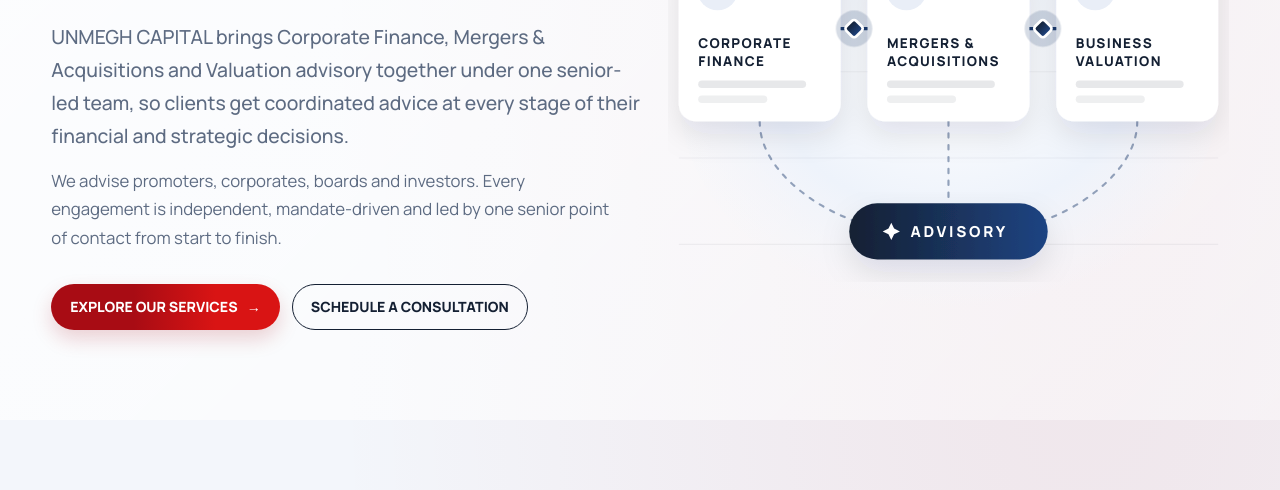
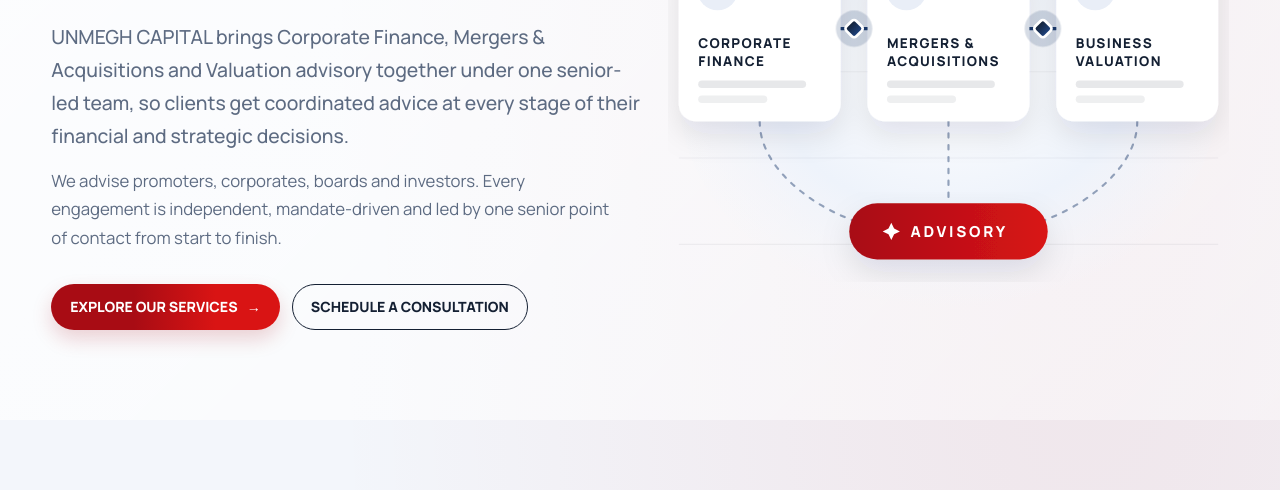
Before and after one commit to adityaunmegh/unmeghcapital, a plain HTML site: page index.html in a window 1280 px wide. Shown: the part 310-800 px from the top of the page. Drawn offline with Linux system fonts and the light colour scheme.

Commit message:
Hero illustration: make the Advisory badge red
Co-Authored-By: Claude Opus 5.5 <noreply@anthropic.com>
Claude-Session: https://claude.ai/code/session_01JH7xetkbMpwU1HwDGfB2HW

```diff
--- a/index.html
+++ b/index.html
@@ -63,6 +63,10 @@
                   <stop offset=".6" stop-color="#eef3fb" />
                   <stop offset="1" stop-color="#f3f6fb" stop-opacity="0" />
                 </radialGradient>
+                <linearGradient id="hi-badge" x1="0" y1="0" x2="1" y2="0">
+                  <stop offset="0" stop-color="#a80c14" />
+                  <stop offset="1" stop-color="#d91414" />
+                </linearGradient>
                 <linearGradient id="hi-red" x1="0" y1="0" x2="1" y2="0">
                   <stop offset="0" stop-color="#142033" />
                   <stop offset="1" stop-color="#1f4482" />
@@ -107,7 +111,7 @@
                 <rect x="378" y="222" width="64" height="7" rx="3.5" fill="#142033" fill-opacity=".07" />
               </g>
               <g filter="url(#hi-shadow)">
-                <rect x="168" y="322" width="184" height="52" rx="26" fill="url(#hi-red)" />
+                <rect x="168" y="322" width="184" height="52" rx="26" fill="url(#hi-badge)" />
               </g>
               <path d="M207 340l2.6 5.4 5.4 2.6-5.4 2.6-2.6 5.4-2.6-5.4-5.4-2.6 5.4-2.6z" fill="#ffffff" />
               <text x="270" y="353" fill="#ffffff" font-size="14" font-weight="800" letter-spacing="2.5" text-anchor="middle">ADVISORY</text>
```
